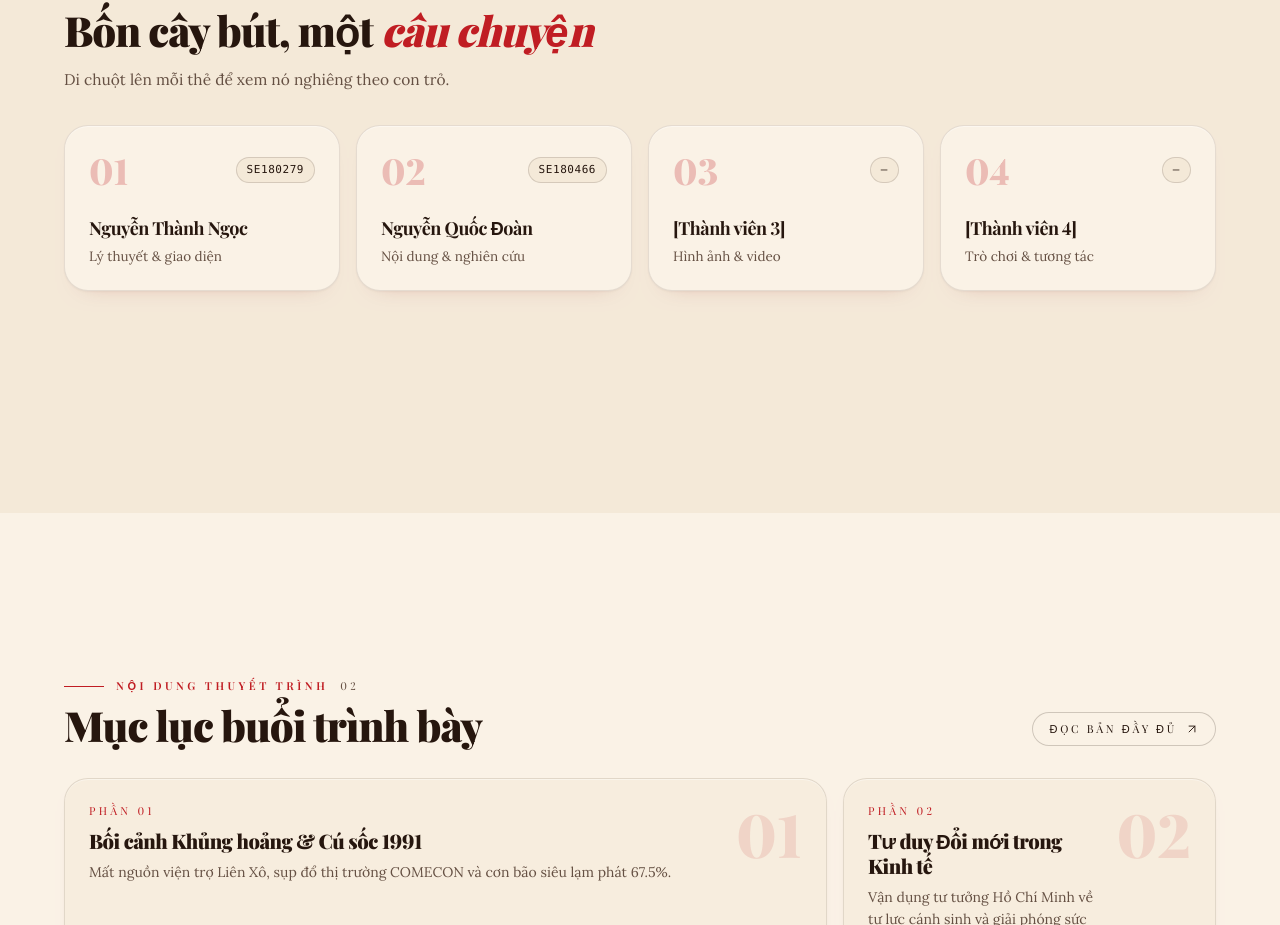
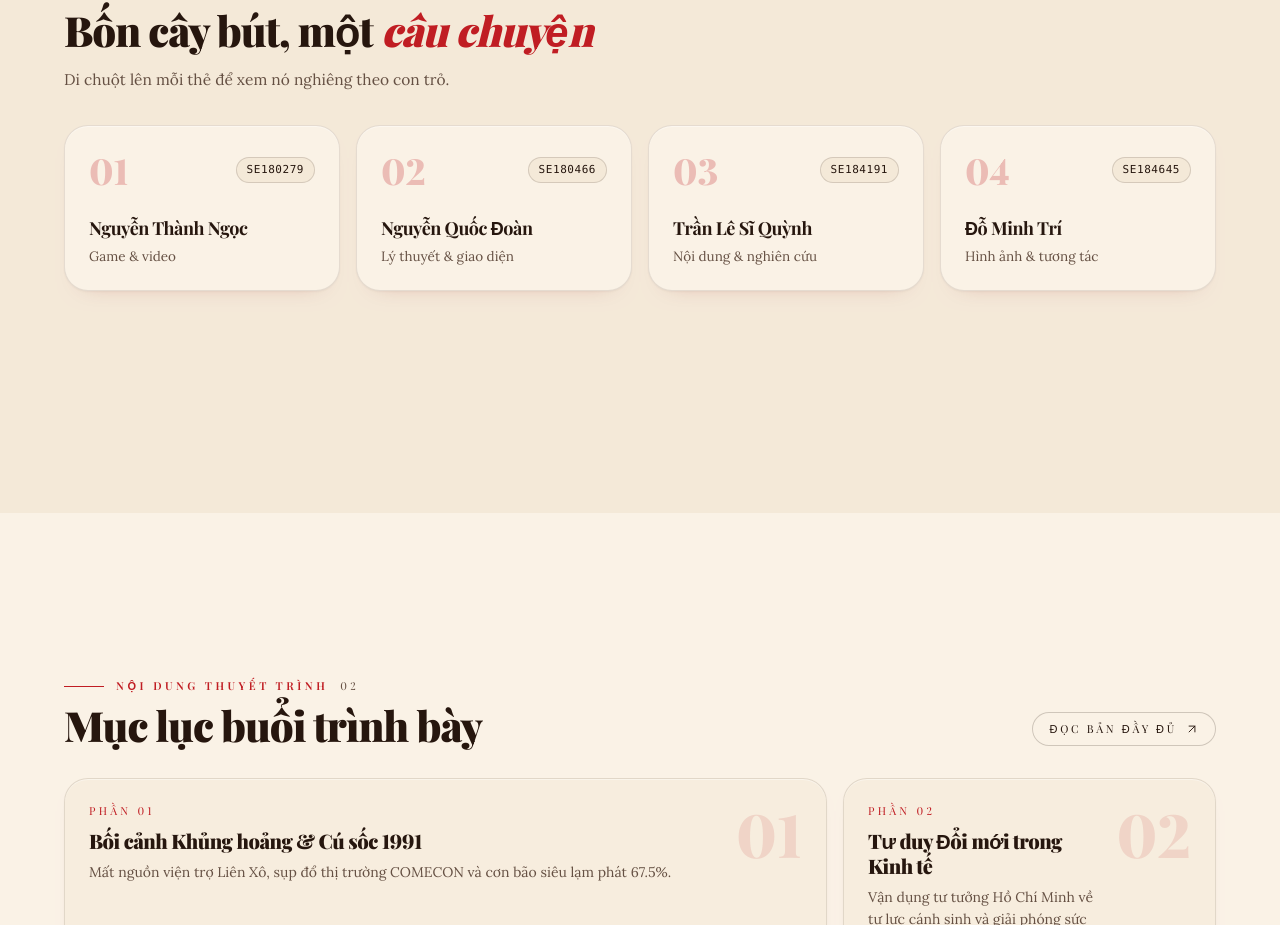
Before and after one commit to iNguyenQuocDoan/hcm202_ngoc, a Next.js app: page / in a window 1280 px wide. Shown: the part 1135-2060 px from the top of the page. Built offline with nearby package versions, Linux system fonts and the light colour scheme.

Commit message:
feat: add 4 historical economic images, clean unused assets, update team members

```diff
--- a/src/app/page.tsx
+++ b/src/app/page.tsx
@@ -47,10 +47,10 @@ const marqueeWords = [
 ];
 
 const groupMembers = [
-  { name: 'Nguyễn Thành Ngọc', id: 'SE180279', role: 'Lý thuyết & giao diện' },
-  { name: 'Nguyễn Quốc Đoàn', id: 'SE180466', role: 'Nội dung & nghiên cứu' },
-  { name: '[Thành viên 3]', id: '—', role: 'Hình ảnh & video' },
-  { name: '[Thành viên 4]', id: '—', role: 'Trò chơi & tương tác' },
+  { name: 'Nguyễn Thành Ngọc', id: 'SE180279', role: 'Game & video' },
+  { name: 'Nguyễn Quốc Đoàn', id: 'SE180466', role: 'Lý thuyết & giao diện' },
+  { name: 'Trần Lê Sĩ Quỳnh', id: 'SE184191', role: 'Nội dung & nghiên cứu' },
+  { name: 'Đỗ Minh Trí', id: 'SE184645', role: 'Hình ảnh & tương tác' },
 ];
 
 const outline = [
```
